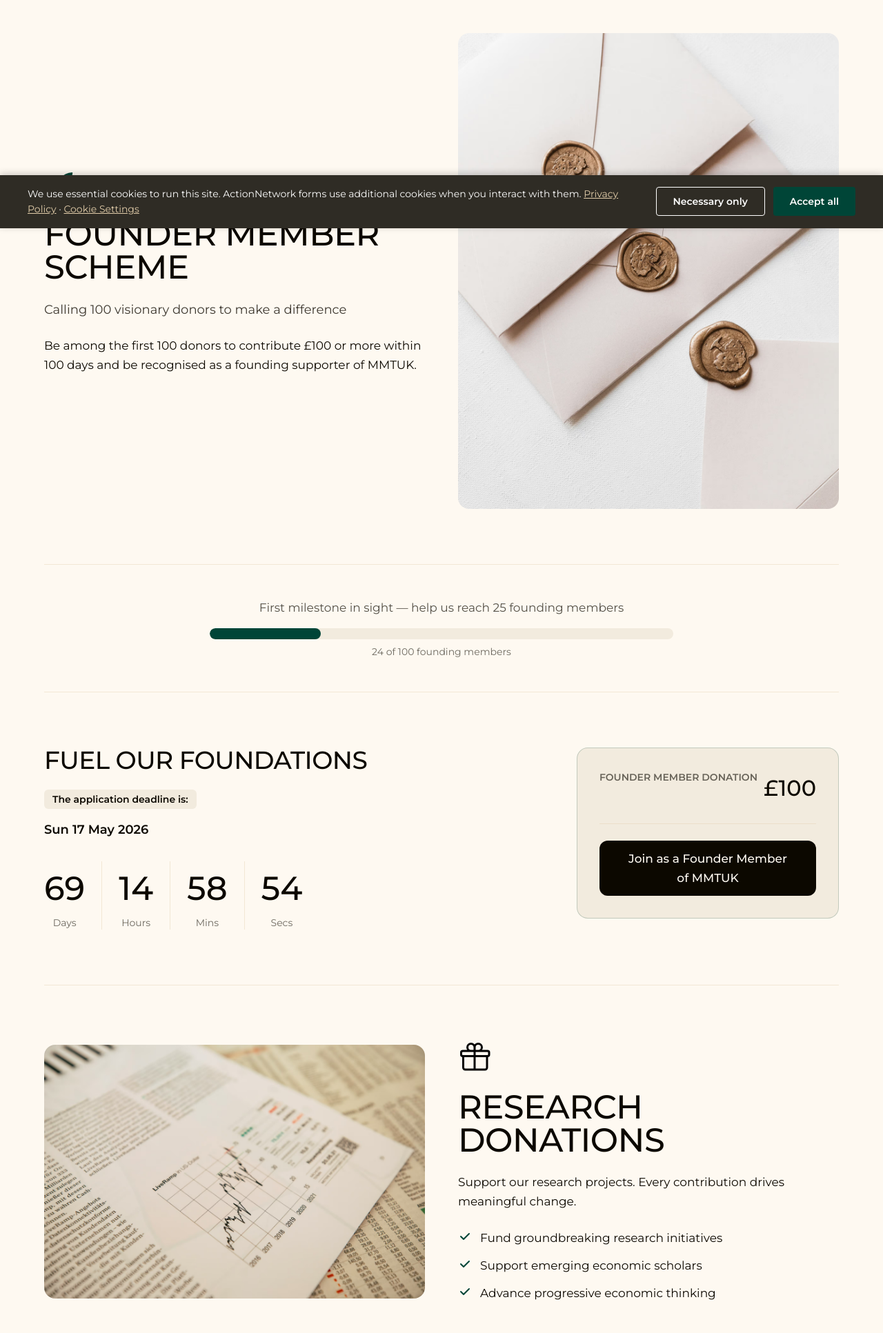
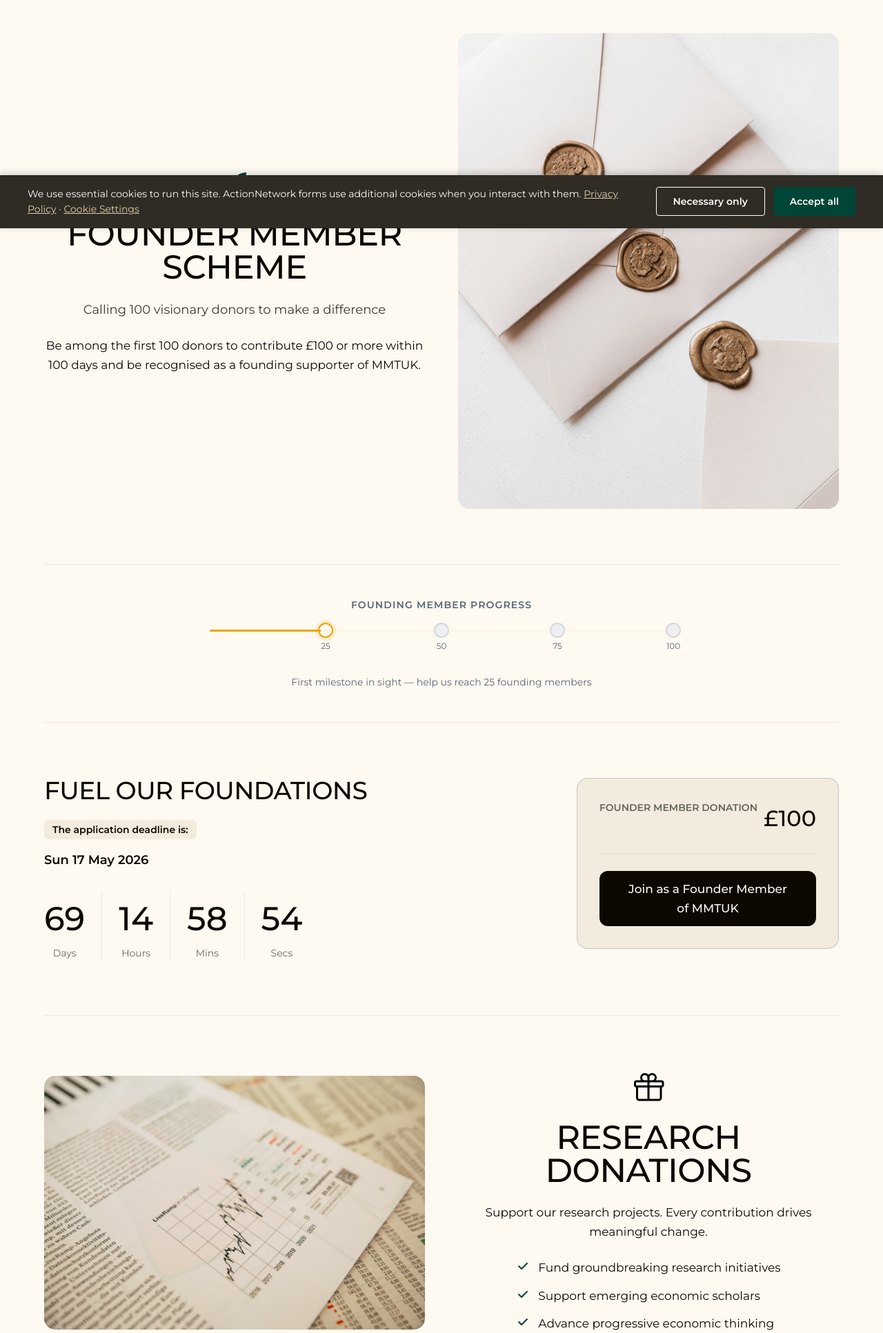
Before and after one commit to ChrisB2025/mmtuk-cms, a Django app: page /donate/ in a window 1280 px wide. Shown: the part 469-2402 px from the top of the page at 69% size. Run offline with Django 5.2, Linux system fonts and the light colour scheme; style sheets or scripts are compiled from the project's sources.

Commit message:
fix: Match donate page styling to live site
Center-align founder scheme and research donation sections, fix pricing
tier label visibility, and redesign milestone progress bar with circle
markers matching the Astro MilestoneProgress component.

Co-Authored-By: Claude Opus 4.6 <noreply@anthropic.com>

```diff
--- a/content/templates/content/donate.html
+++ b/content/templates/content/donate.html
@@ -18,9 +18,9 @@
     <div class="mx-auto max-w-[80rem]">
       <div class="py-16 lg:py-20">
         <div class="grid grid-cols-1 lg:grid-cols-2 gap-12 items-center">
-          <div>
+          <div class="text-center">
             <div class="mb-6">
-              <svg class="w-12 h-12 text-accent" xmlns="http://www.w3.org/2000/svg" viewBox="0 -960 960 960"><path fill="currentColor" d="M292.48-516.28q17.04-33.85 36.47-67.06 19.42-33.2 41.22-63.77l-76.6-15.52-103.03 103.26 101.94 43.09ZM808.2-821.35q-102 5.96-181.85 43.98-79.85 38.02-156.65 114.83-30.77 30.76-63.05 79.68-32.28 48.93-59.72 107.36L478.5-343.93q58.2-27.44 107.24-59.48 49.04-32.05 79.8-62.81 76.81-77.04 114.71-156.51 37.9-79.47 44.1-181.47.24-3.71-.88-7.07-1.12-3.36-3.36-5.84-2.48-2.24-5.34-3.36-2.86-1.12-6.57-.88ZM576.46-572.22q-19.76-19.76-19.76-48.66 0-28.9 19.76-48.66 19.76-19.53 48.42-19.53t48.42 19.53q19.77 19.76 19.77 48.66 0 28.9-19.77 48.66-19.76 19.52-48.42 19.52t-48.42-19.52Z"/></svg>
+              <svg class="w-12 h-12 text-accent mx-auto" xmlns="http://www.w3.org/2000/svg" viewBox="0 -960 960 960"><path fill="currentColor" d="M292.48-516.28q17.04-33.85 36.47-67.06 19.42-33.2 41.22-63.77l-76.6-15.52-103.03 103.26 101.94 43.09ZM808.2-821.35q-102 5.96-181.85 43.98-79.85 38.02-156.65 114.83-30.77 30.76-63.05 79.68-32.28 48.93-59.72 107.36L478.5-343.93q58.2-27.44 107.24-59.48 49.04-32.05 79.8-62.81 76.81-77.04 114.71-156.51 37.9-79.47 44.1-181.47.24-3.71-.88-7.07-1.12-3.36-3.36-5.84-2.48-2.24-5.34-3.36-2.86-1.12-6.57-.88ZM576.46-572.22q-19.76-19.76-19.76-48.66 0-28.9 19.76-48.66 19.76-19.53 48.42-19.53t48.42 19.53q19.77 19.76 19.77 48.66 0 28.9-19.77 48.66-19.76 19.52-48.42 19.52t-48.42-19.52Z"/></svg>
             </div>
             <h2 class="font-body text-[1.5rem] md:text-[1.875rem] lg:text-[2.25rem] xl:text-[3rem] font-medium uppercase leading-none tracking-[-0.0375rem] text-body-text mb-6">{{ founder_section.heading }}</h2>
             <p class="text-lg text-body-text/80 leading-relaxed mb-6">{{ founder_section.tagline }}</p>
@@ -47,16 +47,75 @@
       <div class="border-t border-secondary/40"></div>
       <div class="py-12">
         <div class="max-w-2xl mx-auto text-center">
-          <p class="text-body-text/70 mb-4">{{ milestone_message }}</p>
-          <div class="relative h-4 bg-primary rounded-full overflow-hidden mb-2">
-            <div class="absolute inset-y-0 left-0 bg-accent rounded-full transition-all duration-1000" style="width: {{ milestone_percent }}%"></div>
+          <div class="text-sm font-semibold uppercase tracking-[0.08em] text-[#5a6775] mb-2">Founding member progress</div>
+          {# Track with milestones #}
+          <div class="relative h-[60px] my-4">
+            {# Track line #}
+            <div class="absolute top-[10px] left-0 right-0 h-[3px] rounded-sm bg-[#fdf5e5]">
+              <div class="absolute top-0 left-0 h-full rounded-sm bg-[#f0a202] transition-all duration-700" style="width: {{ milestone_percent }}%"></div>
+            </div>
+            {# Milestone markers at 25, 50, 75, 100 #}
+            {# 25 marker #}
+            <div class="absolute top-0 flex flex-col items-center" style="left: 25%; transform: translateX(-50%)">
+              {% if milestone_percent >= 25 %}
+              <div class="w-[22px] h-[22px] rounded-full bg-[#f0a202] border-2 border-[#f0a202]"></div>
+              {% elif milestone_percent < 25 %}
+              <div class="w-[22px] h-[22px] rounded-full bg-transparent border-2 border-[#f0a202] animate-[milestone-pulse_2s_ease-in-out_infinite]"></div>
+              {% endif %}
+              <div class="text-xs mt-1 text-[#5a6775]">25</div>
+            </div>
+            {# 50 marker #}
+            <div class="absolute top-0 flex flex-col items-center" style="left: 50%; transform: translateX(-50%)">
+              {% if milestone_percent >= 50 %}
+              <div class="w-[22px] h-[22px] rounded-full bg-[#f0a202] border-2 border-[#f0a202]"></div>
+              {% elif milestone_percent >= 25 %}
+              <div class="w-[22px] h-[22px] rounded-full bg-transparent border-2 border-[#f0a202] animate-[milestone-pulse_2s_ease-in-out_infinite]"></div>
+              {% else %}
+              <div class="w-[22px] h-[22px] rounded-full bg-[#eeeff1] border-2 border-[#d5d8dc]"></div>
+              {% endif %}
+              <div class="text-xs mt-1 text-[#5a6775]">50</div>
+            </div>
+            {# 75 marker #}
+            <div class="absolute top-0 flex flex-col items-center" style="left: 75%; transform: translateX(-50%)">
+              {% if milestone_percent >= 75 %}
+              <div class="w-[22px] h-[22px] rounded-full bg-[#f0a202] border-2 border-[#f0a202]"></div>
+              {% elif milestone_percent >= 50 %}
+              <div class="w-[22px] h-[22px] rounded-full bg-transparent border-2 border-[#f0a202] animate-[milestone-pulse_2s_ease-in-out_infinite]"></div>
+              {% else %}
+              <div class="w-[22px] h-[22px] rounded-full bg-[#eeeff1] border-2 border-[#d5d8dc]"></div>
+              {% endif %}
+              <div class="text-xs mt-1 text-[#5a6775]">75</div>
+            </div>
+            {# 100 marker #}
+            <div class="absolute top-0 flex flex-col items-center" style="left: 100%; transform: translateX(-50%)">
+              {% if milestone_percent >= 100 %}
+              <div class="w-[22px] h-[22px] rounded-full bg-[#f0a202] border-2 border-[#f0a202]"></div>
+              {% elif milestone_percent >= 75 %}
+              <div class="w-[22px] h-[22px] rounded-full bg-transparent border-2 border-[#f0a202] animate-[milestone-pulse_2s_ease-in-out_infinite]"></div>
+              {% else %}
+              <div class="w-[22px] h-[22px] rounded-full bg-[#eeeff1] border-2 border-[#d5d8dc]"></div>
+              {% endif %}
+              <div class="text-xs mt-1 text-[#5a6775]">100</div>
+            </div>
           </div>
-          <p class="text-sm text-body-text/60">{{ current_count }} of {{ target_count }} founding members</p>
+          {# Motivational text #}
+          <p class="text-sm text-[#5a6775] mt-2">{{ milestone_message }}</p>
         </div>
       </div>
     </div>
   </div>
 </section>
+
+{# Milestone pulse animation #}
+<style>
+@keyframes milestone-pulse {
+  0%, 100% { box-shadow: 0 0 0 0 rgba(240, 162, 2, 0.4); }
+  50% { box-shadow: 0 0 0 6px rgba(240, 162, 2, 0); }
+}
+@media (prefers-reduced-motion: reduce) {
+  .animate-\[milestone-pulse_2s_ease-in-out_infinite\] { animation: none; }
+}
+</style>
 
 {# 4. Founder CTA with Countdown #}
 <section class="bg-background">
@@ -124,13 +183,13 @@
                  alt=""
                  class="w-full h-full object-cover">
           </div>
-          <div>
+          <div class="text-center">
             <div class="mb-6">
-              <img src="{% static 'content/images/gift.svg' %}" loading="lazy" alt="" class="w-12 h-12">
+              <img src="{% static 'content/images/gift.svg' %}" loading="lazy" alt="" class="w-12 h-12 mx-auto">
             </div>
             <h2 class="font-body text-[1.5rem] md:text-[1.875rem] lg:text-[2.25rem] xl:text-[3rem] font-medium uppercase leading-none tracking-[-0.0375rem] text-body-text mb-6">{{ research_donations.heading }}</h2>
             <p class="text-body-text leading-relaxed mb-6">{{ research_donations.body }}</p>
-            <ul class="space-y-3 text-body-text">
+            <ul class="inline-block text-left space-y-3 text-body-text">
               <li class="flex items-start gap-3">
                 <svg class="w-5 h-5 text-accent mt-0.5 shrink-0" viewBox="0 0 20 20" fill="currentColor"><path fill-rule="evenodd" d="M16.707 5.293a1 1 0 010 1.414l-8 8a1 1 0 01-1.414 0l-4-4a1 1 0 011.414-1.414L8 12.586l7.293-7.293a1 1 0 011.414 0z" clip-rule="evenodd"/></svg>
                 {{ research_donations.bullet_1 }}
@@ -165,7 +224,7 @@
           {# Supporter tier #}
           <div class="bg-primary rounded-2xl p-8 text-center">
             <div class="mb-6">
-              <div class="text-sm font-semibold uppercase text-body-text/60 mb-2">{{ pricing.supporter_label }}</div>
+              <div class="text-sm font-semibold uppercase text-body-text mb-2">{{ pricing.supporter_label }}</div>
               <div class="font-body text-[2.5rem] font-medium text-body-text">{{ pricing.supporter_amount }}</div>
               <div class="text-sm text-body-text/60">{{ pricing.supporter_period }}</div>
             </div>
@@ -174,7 +233,7 @@
           {# Founder tier (highlighted) #}
           <div class="bg-primary rounded-2xl p-8 text-center border-2 border-accent/30">
             <div class="mb-6">
-              <div class="text-sm font-semibold uppercase text-body-text/60 mb-2">{{ pricing.founder_label }}</div>
+              <div class="text-sm font-semibold uppercase text-body-text mb-2">{{ pricing.founder_label }}</div>
               <div class="font-body text-[2.5rem] font-medium text-body-text">{{ pricing.founder_amount }}</div>
               <div class="text-sm text-body-text/60">{{ pricing.founder_period }}</div>
             </div>
@@ -183,7 +242,7 @@
           {# Patron tier #}
           <div class="bg-primary rounded-2xl p-8 text-center">
             <div class="mb-6">
-              <div class="text-sm font-semibold uppercase text-body-text/60 mb-2">{{ pricing.patron_label }}</div>
+              <div class="text-sm font-semibold uppercase text-body-text mb-2">{{ pricing.patron_label }}</div>
               <div class="font-body text-[2.5rem] font-medium text-body-text">{{ pricing.patron_amount }}</div>
               <div class="text-sm text-body-text/60">{{ pricing.patron_period }}</div>
             </div>
```
